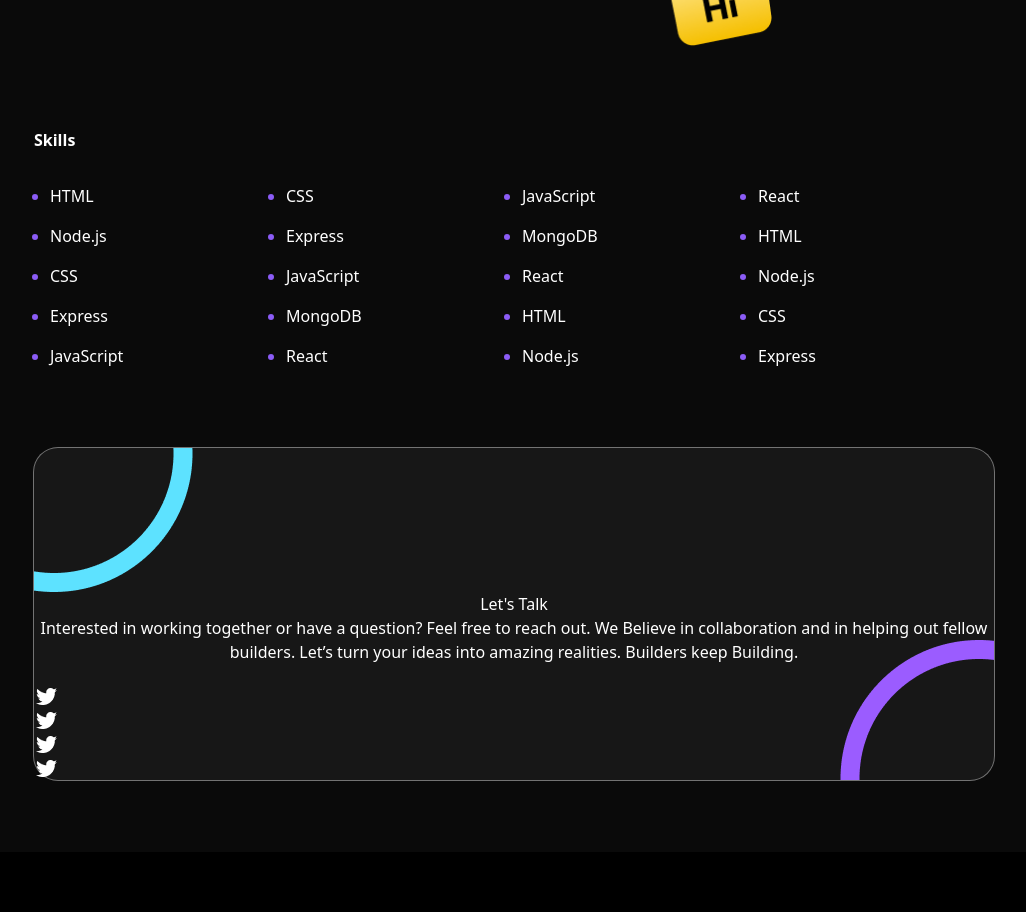
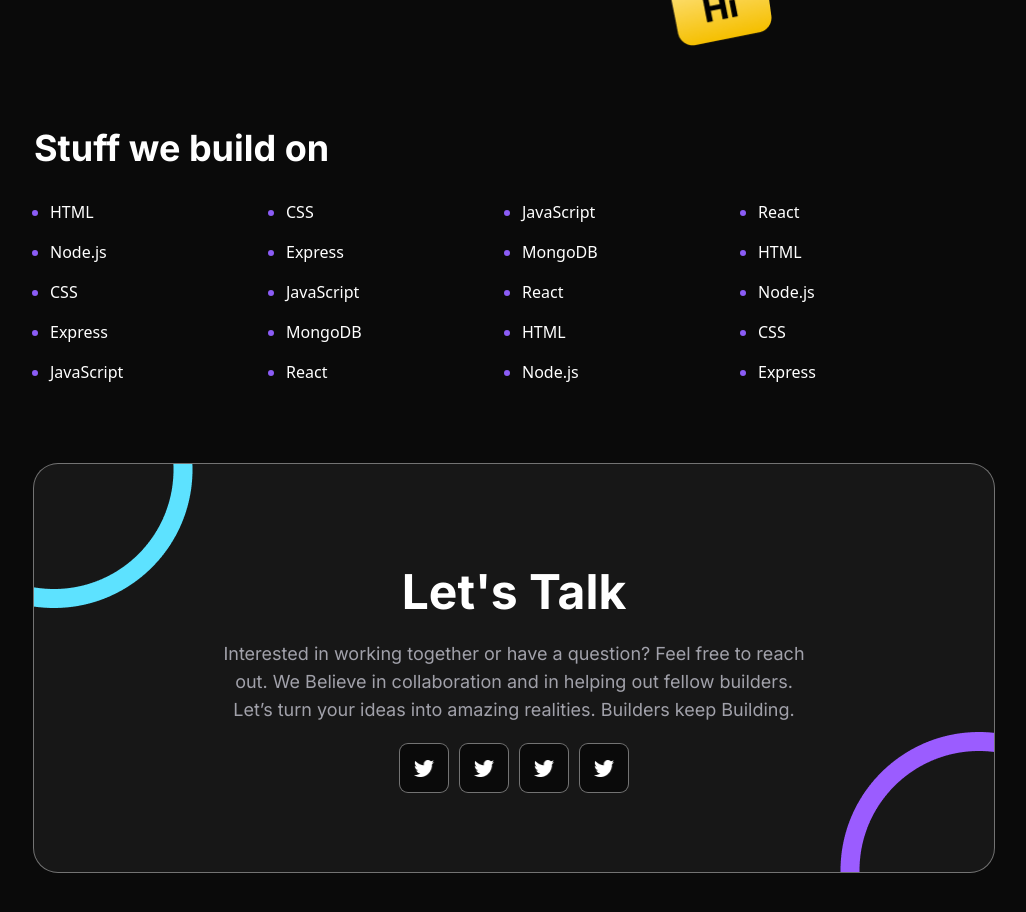
Before and after one commit to khardikk/Builders_hub, a React (Vite) app in the folder Frontend/builders_landing/: page / in a window 1280 px wide. Shown: the part 3920-4832 px from the top of the page, without its empty margins (126-1152 px from the left). Before the commit the page ends 4772 px from the top, so only its background shows below. Built offline with nearby package versions, Linux system fonts and the light colour scheme.

Commit message:
Fix formatting and styling in About, Contact, and Skills components

```diff
--- a/Frontend/builders_landing/src/components/About.jsx
+++ b/Frontend/builders_landing/src/components/About.jsx
@@ -6,7 +6,7 @@ const About = () => {
     <>
     <div data-aos="fade-up" data-aos-duration="1500" id='about-section' class="flex flex-row justify-between mt-8 mb-20">
     <div class="flex flex-col">
-        <h1 className="text-left mb-10 font-Inter font-bold text-5xl">About Us</h1>
+        <h1 className="text-left mb-10  font-Inter font-bold text-5xl">About Us</h1>
         <p class="text-left w-[36rem]  font-DMSans text-2xl leading-relaxed ">With over 4 years of experience in digital product design, I'm passionate about creating engaging and functional solutions that meet users' needs. My focus on user research and usability ensures that
             each design not only looks great but also delivers an exceptional experience</p>
     </div>
--- a/Frontend/builders_landing/src/components/Contact.jsx
+++ b/Frontend/builders_landing/src/components/Contact.jsx
@@ -11,25 +11,26 @@ const Contact = () => {
       >
 
         <div id='contact-section' style={{ textAlign: 'center' }}>
-          <img src={ellipseleft}></img>
-          <div>
+        <img src={ellipseleft} style={{ position: 'absolute',top: 0,left: 0,}}></img>
+
+          <div className='flex flex-col items-center justify-center my-20 w-[602px]'>
             <div style={{ marginBottom: '20px' }}>
-              <h1> Let's Talk</h1>
-              <p>Interested in working together or have a question? Feel free to reach out. We  Believe in collaboration and in helping out fellow builders.
+              <h1 className='font-Inter font-bold text-5xl mt-6 mb-6'> Let's Talk</h1>
+              <p className='font-Inter font-normal text-lg text-zinc-400 w-full'>Interested in working together or have a question? Feel free to reach out. We  Believe in collaboration and in helping out fellow builders.
                 Let’s turn your ideas into amazing realities. Builders keep Building.</p>
             </div>
-            <div>
-              <div>
-                <img src={connect}></img>
+            <div className='flex gap-3'>
+              <div className='bg-neutral-950 px-3 py-3 rounded-lg ring-1 ring-neutral-500 flex items-center justify-center' >
+                <img className='w-[24px] h-[24px]' src={connect}></img>
               </div>
-              <div>
-                <img src={connect}></img>
+              <div className='bg-neutral-950 px-3 py-3 rounded-lg ring-1 ring-neutral-500 flex items-center justify-center' >
+                <img className='w-[24px] h-[24px]' src={connect}></img>
               </div>
-              <div>
-                <img src={connect}></img>
+              <div className='bg-neutral-950 px-3 py-3 rounded-lg ring-1 ring-neutral-500 flex items-center justify-center' >
+                <img className='w-[24px] h-[24px]' src={connect}></img>
               </div>
-              <div>
-                <img src={connect}></img>
+              <div className='bg-neutral-950 px-3 py-3 rounded-lg ring-1 ring-neutral-500 flex items-center justify-center' >
+                <img className='w-[24px] h-[24px]' src={connect}></img>
               </div>
             </div>
           </div>
--- a/Frontend/builders_landing/src/components/Skills.jsx
+++ b/Frontend/builders_landing/src/components/Skills.jsx
@@ -3,12 +3,12 @@ import React from 'react'
 const Skills = () => {
   return (
     <div data-aos="fade-up" data-aos-duration="1500" >
-        <h1 class="text-left mb-[2rem] font-bold">
-        Skills
+        <h1 class="text-left mb-[2rem] font-Inter font-bold text-4xl ">
+        Stuff we build on
         </h1>
 
         <ul class="marker:text-violet-500 list-outside list-disc ml-4">
-          <div class="grid grid-cols-4 text-left  ">
+          <div class="grid grid-cols-4 text-left ">
         <li class="mb-[1rem]">HTML</li>
         <li>CSS</li>
         <li>JavaScript</li>
```
